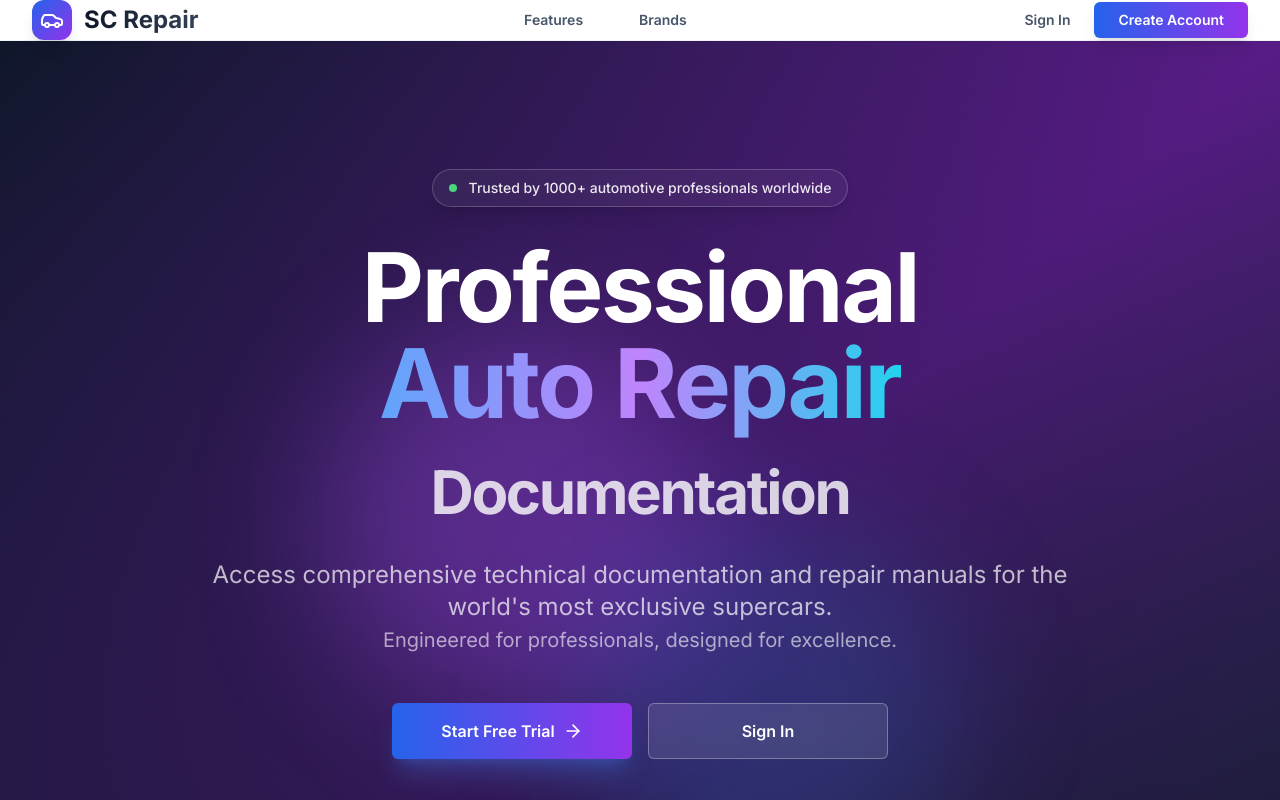
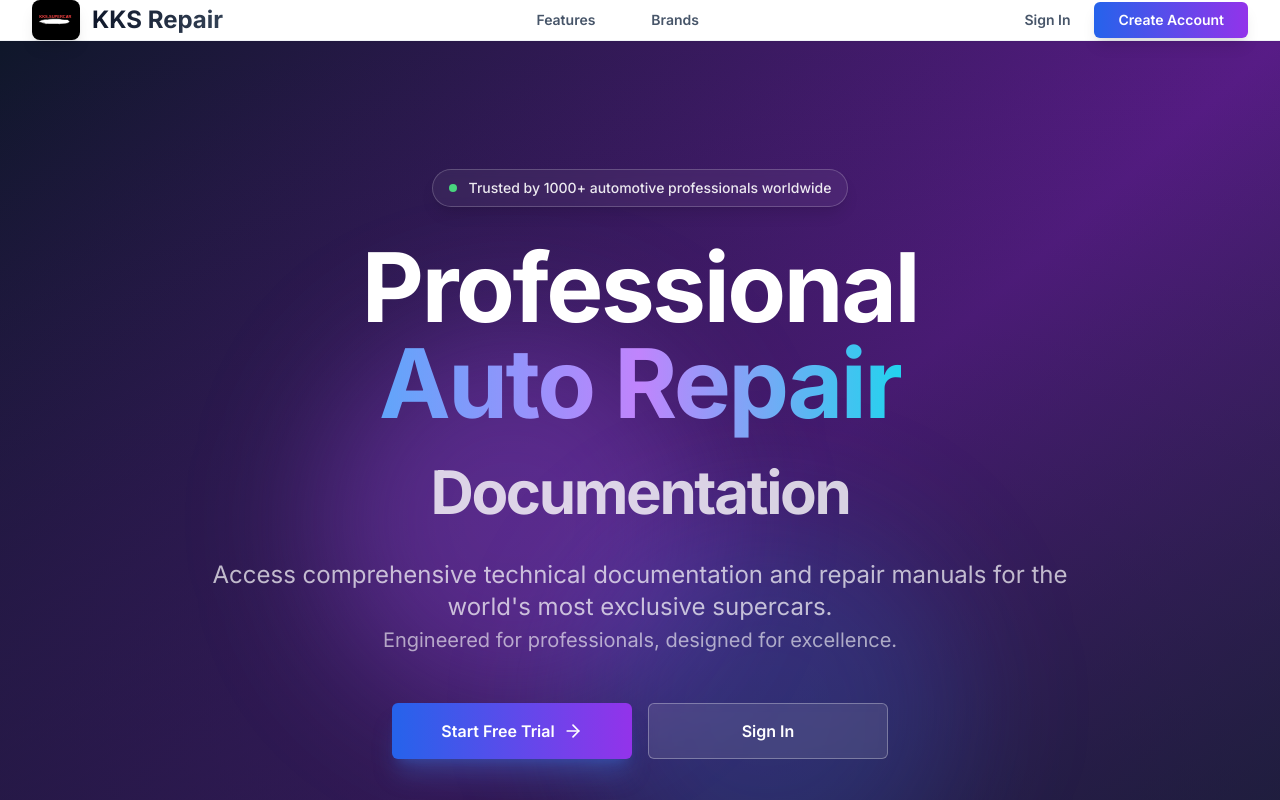
Before and after one commit to JPOCYN/SC-repair, a Next.js app: page / in a window 1280 px wide. Shown: the top 800 px of the page. Built offline with nearby package versions, Linux system fonts and the light colour scheme.

Commit message:
Rebrand to KKS Repair: Add logo, fix navigation, and resolve login redirect issues

```diff
--- a/app/dashboard/page.tsx
+++ b/app/dashboard/page.tsx
@@ -51,7 +51,7 @@ function DashboardContent() {
               Welcome back, {user.email.split('@')[0]}!
             </h1>
             <p className="text-2xl text-slate-600 leading-relaxed">
-              Your comprehensive automotive repair documentation center
+              Your comprehensive KKS automotive repair documentation center
             </p>
           </div>
 
@@ -167,7 +167,13 @@ function DashboardContent() {
           <div className="flex justify-center pt-8">
             <Button
               variant="outline"
-              onClick={() => router.push('/')}
+              onClick={() => {
+                // Allow navigation to home even when logged in
+                if (typeof window !== 'undefined') {
+                  sessionStorage.setItem('allowHomePage', 'true')
+                }
+                router.push('/')
+              }}
               className="bg-white/50 border-slate-200 hover:bg-white hover:border-slate-300 text-slate-700 font-semibold px-8 py-3 text-lg"
             >
               Back to Home
--- a/app/layout.tsx
+++ b/app/layout.tsx
@@ -7,24 +7,24 @@ import { Toaster } from '@/components/ui/toaster'
 const inter = Inter({ subsets: ['latin'] })
 
 export const metadata: Metadata = {
-  title: 'SC Repair - Premium Supercar Repair Manuals',
+  title: 'KKS Repair - Premium Supercar Repair Manuals',
   description: 'Access professional repair manuals for luxury supercars. Expert-grade documentation for Ferrari, McLaren, Lamborghini, and more.',
-  keywords: 'supercar repair, luxury car manual, Ferrari repair, McLaren service, Lamborghini maintenance',
-  authors: [{ name: 'SC Repair Team' }],
-  creator: 'SC Repair',
-  publisher: 'SC Repair',
+  keywords: 'supercar repair, luxury car manual, Ferrari repair, McLaren service, Lamborghini maintenance, KKS repair',
+  authors: [{ name: 'KKS Repair Team' }],
+  creator: 'KKS Repair',
+  publisher: 'KKS Repair',
   robots: 'index, follow',
   openGraph: {
     type: 'website',
     locale: 'en_US',
-    url: 'https://sc-repair.vercel.app',
-    title: 'SC Repair - Premium Supercar Repair Manuals',
+    url: 'https://kks-repair.com',
+    title: 'KKS Repair - Premium Supercar Repair Manuals',
     description: 'Access professional repair manuals for luxury supercars. Expert-grade documentation for Ferrari, McLaren, Lamborghini, and more.',
-    siteName: 'SC Repair',
+    siteName: 'KKS Repair',
   },
   twitter: {
     card: 'summary_large_image',
-    title: 'SC Repair - Premium Supercar Repair Manuals',
+    title: 'KKS Repair - Premium Supercar Repair Manuals',
     description: 'Access professional repair manuals for luxury supercars.',
   },
   manifest: '/manifest.json',
--- a/app/page.tsx
+++ b/app/page.tsx
@@ -27,20 +27,26 @@ function HomePageContent() {
   useEffect(() => {
     if (loading) return
 
-    // If user is logged in and no modals are open, redirect to dashboard
-    if (user && !authParam && !pricingParam && !activateParam) {
-      router.push('/dashboard')
+    // Check if user is coming from dashboard (allow them to stay on home)
+    const fromDashboard = sessionStorage.getItem('allowHomePage')
+
+    // If user is logged in and not explicitly navigating to home, redirect to dashboard
+    if (user && !fromDashboard) {
+      // Close any open modals first
+      if (authParam || pricingParam || activateParam) {
+        updateQuery({ auth: null, pricing: null, activate: null })
+      }
+      // Small delay to ensure modal closes before redirect
+      setTimeout(() => {
+        router.push('/dashboard')
+      }, 100)
     }
-  }, [user, loading, authParam, pricingParam, activateParam, router])
 
-  // Handle redirect after successful login
-  useEffect(() => {
-    if (user && authParam) {
-      // Close auth modal and redirect immediately
-      updateQuery({ auth: null })
-      router.push('/dashboard')
+    // Clear the flag after checking
+    if (fromDashboard) {
+      sessionStorage.removeItem('allowHomePage')
     }
-  }, [user, authParam, router, updateQuery])
+  }, [user, loading, authParam, pricingParam, activateParam, router, updateQuery])
 
   const openAuth = (tab: 'login' | 'signup' = 'login') => {
     updateQuery({ auth: tab })
--- a/components/auth/auth-dialog.tsx
+++ b/components/auth/auth-dialog.tsx
@@ -20,7 +20,7 @@ export function AuthDialog({ open, onOpenChange, defaultTab = "login" }: AuthDia
       <DialogContent className="sm:max-w-md">
         <DialogHeader>
           <DialogTitle className="text-center text-2xl font-bold">
-            Welcome to SC Repair
+            Welcome to KKS Repair
           </DialogTitle>
         </DialogHeader>
 
@@ -46,7 +46,7 @@ export function AuthDialog({ open, onOpenChange, defaultTab = "login" }: AuthDia
         </Tabs>
 
         <div className="text-center text-xs text-muted-foreground mt-4">
-          By continuing you agree to our Terms and Privacy Policy.
+          By continuing you agree to KKS Repair Terms and Privacy Policy.
         </div>
       </DialogContent>
     </Dialog>
--- a/components/layout/footer.tsx
+++ b/components/layout/footer.tsx
@@ -9,7 +9,7 @@ export function Footer() {
           <div className="space-y-4">
             <div className="flex items-center space-x-2">
               <Car className="h-6 w-6" />
-              <span className="text-lg font-bold">SC Repair</span>
+              <span className="text-lg font-bold">KKS Repair</span>
             </div>
             <p className="text-sm text-muted-foreground">
               Premium supercar repair manuals for the luxury automotive industry.
@@ -49,7 +49,7 @@ export function Footer() {
               All documents and information displayed on this website are gathered from open-access sources on the internet and are intended for educational purposes only.
             </p>
             <p className="text-xs text-muted-foreground">
-              © 2024 SC Repair. All rights reserved.
+              © 2024 KKS Repair. All rights reserved.
             </p>
           </div>
         </div>
--- a/components/layout/header.tsx
+++ b/components/layout/header.tsx
@@ -15,11 +15,33 @@ export function Header({ onAuthClick }: HeaderProps) {
   return (
     <header className="sticky top-0 z-40 w-full border-b border-slate-200/50 bg-white/95 backdrop-blur supports-[backdrop-filter]:bg-white/60 shadow-sm">
       <div className="container flex h-18 items-center justify-between">
-        <Link href="/" className="flex items-center space-x-3 hover:opacity-80 transition-opacity group">
-          <div className="w-10 h-10 bg-gradient-to-br from-blue-600 to-purple-600 rounded-xl flex items-center justify-center shadow-lg group-hover:scale-105 transition-transform duration-200">
-            <Car className="h-6 w-6 text-white" />
+        <Link
+          href="/"
+          className="flex items-center space-x-3 hover:opacity-80 transition-opacity group"
+          onClick={() => {
+            // Allow navigation to home even when logged in
+            if (typeof window !== 'undefined') {
+              sessionStorage.setItem('allowHomePage', 'true')
+            }
+          }}
+        >
+          <div className="w-12 h-10 bg-black rounded-lg flex items-center justify-center shadow-lg group-hover:scale-105 transition-transform duration-200 overflow-hidden">
+            {/* KKS Logo */}
+            <img
+              src="/kks-logo.svg"
+              alt="KKS Supercar"
+              className="w-full h-full object-contain p-1"
+              onError={(e) => {
+                // Fallback to text if logo not found
+                e.currentTarget.style.display = 'none';
+                e.currentTarget.nextElementSibling.style.display = 'flex';
+              }}
+            />
+            <div className="hidden items-center justify-center w-full h-full">
+              <span className="text-white font-bold text-sm">KKS</span>
+            </div>
           </div>
-          <span className="text-2xl font-bold bg-gradient-to-r from-slate-900 to-slate-700 bg-clip-text text-transparent">SC Repair</span>
+          <span className="text-2xl font-bold bg-gradient-to-r from-slate-900 to-slate-700 bg-clip-text text-transparent">KKS Repair</span>
         </Link>
 
         <nav className="hidden md:flex items-center space-x-8">
@@ -28,6 +50,12 @@ export function Header({ onAuthClick }: HeaderProps) {
               <Link
                 href="/"
                 className="text-sm font-semibold text-slate-600 hover:text-slate-900 transition-colors px-3 py-2 rounded-lg hover:bg-slate-100/50"
+                onClick={() => {
+                  // Allow navigation to home even when logged in
+                  if (typeof window !== 'undefined') {
+                    sessionStorage.setItem('allowHomePage', 'true')
+                  }
+                }}
               >
                 Home
               </Link>
--- a/components/sections/how-it-works.tsx
+++ b/components/sections/how-it-works.tsx
@@ -57,7 +57,7 @@ export function HowItWorks() {
 
         <div className="text-center mt-12">
           <p className="text-sm text-muted-foreground">
-            New to SC Repair? Our step-by-step guide makes it easy to get started.
+            New to KKS Repair? Our step-by-step guide makes it easy to get started.
           </p>
         </div>
       </div>
```
Also changed, not shown: public/kks-logo.svg (added).
